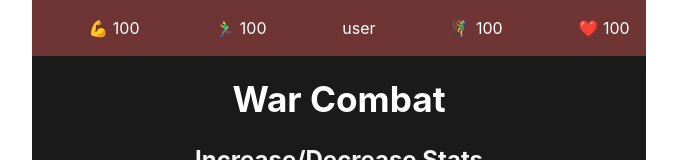
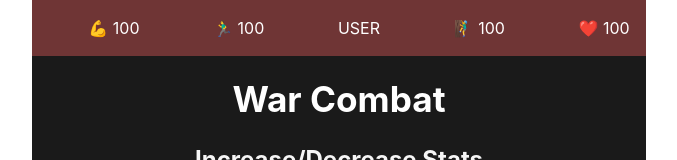
Before and after one commit to SinthMite/warCombat, a React (Vite) app: page / in a window 1280 px wide. Shown: the top 160 px of the page, without its empty margins (301-978 px from the left). Built offline with nearby package versions, Linux system fonts and the light colour scheme.

Commit message:
Color added

```diff
--- a/src/Stats/stats.tsx
+++ b/src/Stats/stats.tsx
@@ -11,7 +11,7 @@ export const Stats: React.FC = () =>{
             <ul>
                 <li>💪 {user.getStrength()}</li>
                 <li>🏃‍♂️ {user.getSpeed()}</li>
-                <li>{user.name}</li>
+                <li>{user.name.toUpperCase()}</li>
                 <li>🧗‍♂️ {user.getAgility()}</li>
                 <li>❤️ {user.getHealth()}</li>
             </ul>
```
